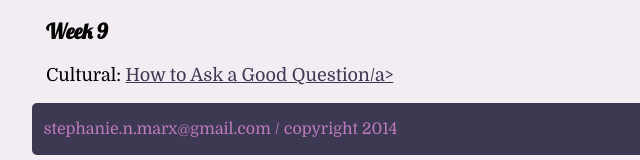
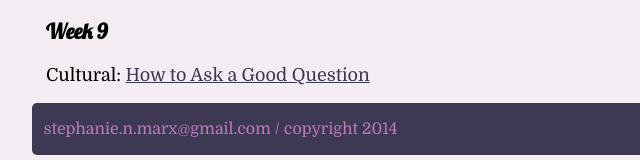
Before and after one commit to sublimemarch/stephmarx.github.io, a plain HTML site: page blog/index.html in a window 1280 px wide. Shown: the part 993-1153 px from the top of the page, 101-741 px from the left. Drawn offline with Linux system fonts and the light colour scheme.

Commit message:
Fix error with link for c9

```diff
--- a/blog/index.html
+++ b/blog/index.html
@@ -58,7 +58,7 @@
 		</p>
 		<h3>Week 9</h3>
 		<p>
-			Cultural: <a href="c9-questions.html">How to Ask a Good Question/a>
+			Cultural: <a href="c9-questions.html">How to Ask a Good Question</a>
 		</p>
 		</div>
 	</body>
```
